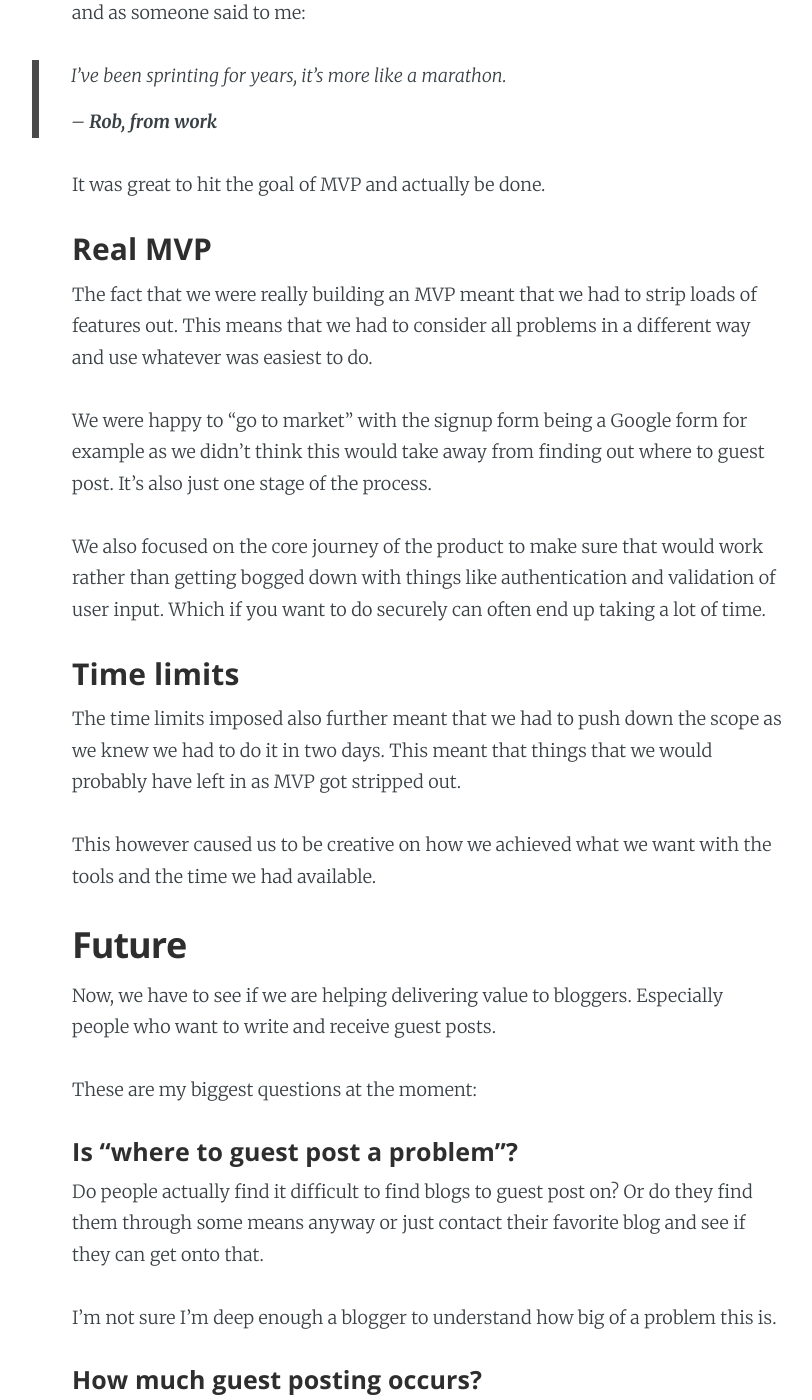
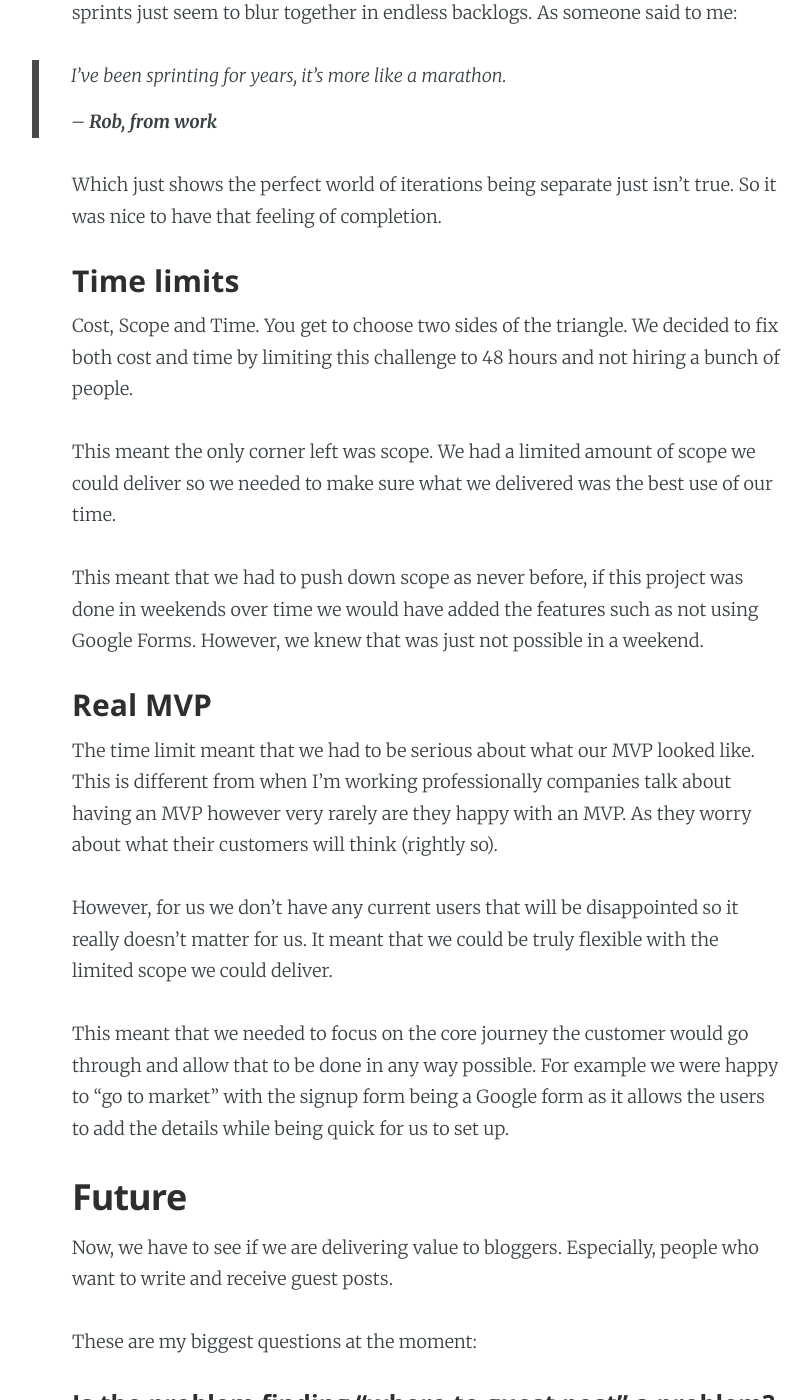
Before and after one commit to NiallBunting/niallbunting.github.io, a Jekyll site: the page built from _posts/2020-08-02-guest-post-directory-small-startups.markdown, in a window 1280 px wide and 1400 px high, scrolled down 2953 px. Shown: the whole window, without its empty margins (213-1025 px from the left). Built offline with Jekyll 4.4.1, drawn with Linux system fonts in a browser that asks for light colours; some of the changed text lies outside the part shown.

Commit message:
Update 2020-08-02 with better details

```diff
--- a/_posts/2020-08-02-guest-post-directory-small-startups.markdown
+++ b/_posts/2020-08-02-guest-post-directory-small-startups.markdown
@@ -7,9 +7,9 @@ categories: small start ups guest post directory
 
 This is the story of a start-up delivered at a blistering pace, one weekend in fact.
 
-[Guest Post Directory][gpd] is a website that is designed to answer the question "Where can I guest post?". For those who are non-bloggers, guest posting is writing content for someone else's website and in return receiving a link to yours. This is done in the blogging world as a method to increase your websites ranking and SEO as guest posting grows your back links.
+[Guest Post Directory][gpd] is a website that is designed to answer the question "Where can I guest post?". For those who are non-bloggers, guest posting is writing content for someone else's website and in return receiving a link to yours. This is done in the blogging world as a method to increase your websites ranking and SEO as guest posting grows your back links and at the same time growing your audience.
 
-The journey below, describes the process we went through, to build and go live with the website in a weekend.
+The journey below, describes the process we went through, to build and go live with a website in a weekend.
 
 ## The journey
 
@@ -17,26 +17,25 @@ The journey below, describes the process we went through, to build and go live w
 
 The idea was suggested to me by my friend [Jake][jake]. I'm not heavily involved in the world of blogging but the problem of finding websites to guest post on seems like an easy one to fix. Hopefully, this project can deliver value to these people.
 
-I have wanted to develop something in hackathon style project for a while, where you have 48 hours to bring together an MVP. Therefore, I suggested this as the format for the project. It also gives us the highest chance that we actually bring a product to market.
+I have wanted to develop something 'hackathon style' for a while, where you have 48 hours to bring together an MVP. Therefore, I suggested this as the delivery plan for the project. As I thought it also gives us the highest chance that we actually finish something and bring a product to market.
 
-He agreed and chose a weekend.
+He agreed and we chose a weekend.
 
 ### The weekend
 
 Saturday morning, I opened up my laptop and logged in. Jake was already online, plugging away, building out what would eventually become the listing page.
 
-It was at this point that we had our first catch up and planned what features we needed, and workarounds for the other requirements. We had to make some tough decisions with some of the big ones being removing accounts, accepting applications over Google forms and entering database info manually.
+It was at this point that we had our first catch up and planned what features we needed, and workarounds for the non-MVP requirements. We made some tough decisions with the biggest ones being not supporting accounts, accepting applications over Google forms and entering database info manually.
 
-Once we had created this outline of a plan, we started work. Jake focused on the frontend and I focused on the backend and infrastructure. As this played to both our natural strengths as he has much better design skills whilst he has less familiarity with backend technologies.
+Once we had created this outline of a plan, we began. Jake focused on the frontend and I focused on the backend and infrastructure. This plan played to both our natural strengths as he has much better design skills and I am more adept in the dark world of the backend.
 
 Our technology stack was:
-* The frontend: Bootstrap and custom Javascript.
-* The backend: Node with Express and Elasticsearch as the search engine.
+* **The frontend**: Bootstrap and custom Javascript.
+* **The backend**: Node (with Express) and Elasticsearch as the search engine.
 
-The highlight on the backend technology side, was using Elasticsearch, I haven’t explored before (outside of use in the ELK stack). It was interesting to have shallow dive to find out its capabilities and query language. It was fun working out how to structure a query to get back the result types that we wanted, even though it ended up being a relatively simple search.
+The highlight on the backend technology side, for me, was using Elasticsearch. I haven’t looked into it's features before (only used it as part of the ELK stack) and it was interesting to have dive in, finding out its capabilities and query language. It was fun working out how to structure a query to get back the results we wanted, even though what we needed was a relatively simple search.
 
-
-At the end of a very quick two days we ended up with the following:
+At the end of a very quick weekend we ended up with the following:
 
 [![](/assets/images/posts/guestpost.png)][gpd]
 
@@ -44,65 +43,69 @@ At the end of a very quick two days we ended up with the following:
 
 We have continued to do minor bug fixes and improvements to the application in the week since. Our main focus has been on making the platform more reliable and gathering users.
 
-We have a backlog of ideas and tasks that need doing to improve the website, that we want to get to over the future.
+We have a backlog of ideas and tasks that we want to do to improve the website. These tasks can now be tackled incrementally over time.
 
 ## My takeaways
 
-After finishing our products MVP that weekend, I was definitely feeling on a high. That we actually got a signup the next day just added to it. I felt like we were actually done, with what we set out to do, that’s sometimes a rare feeling in software engineering. Often sprints just seem to blur together in endless backlogs and as someone said to me:
+After finishing the directory's MVP that weekend, I was definitely on a high. That we actually got a signup the next day just compounded it. I felt we had actually done our goal, that’s sometimes a rare feeling in software engineering. Often sprints just seem to blur together in endless backlogs. As someone said to me:
 
 > I’ve been sprinting for years, it’s more like a marathon.
 >
 > -- <cite>Rob, from work</cite>
 
-It was great to hit the goal of MVP and actually be done.
+Which just shows the perfect world of iterations being separate just isn't true. So it was nice to have that feeling of completion.
+
+### Time limits
+
+Cost, Scope and Time. You get to choose two sides of the triangle. We decided to fix both cost and time by limiting this challenge to 48 hours and not hiring a bunch of people.
+
+This meant the only corner left was scope. We had a limited amount of scope we could deliver so we needed to make sure what we delivered was the best use of our time.
+
+This meant that we had to push down scope as never before, if this project was done in weekends over time we would have added the features such as not using Google Forms. However, we knew that was just not possible in a weekend.
 
 ### Real MVP
 
-The fact that we were really building an MVP meant that we had to strip loads of features out. This means that we had to consider all problems in a different way and use whatever was easiest to do.
+The time limit meant that we had to be serious about what our MVP looked like. This is different from when I'm working professionally companies talk about having an MVP however very rarely are they happy with an MVP. As they worry about what their customers will think (rightly so).
 
-We were happy to “go to market” with the signup form being a Google form for example as we didn’t think this would take away from finding out where to guest post. It’s also just one stage of the process.
+However, for us we don't have any current users that will be disappointed so it really doesn't matter for us. It meant that we could be truly flexible with the limited scope we could deliver.
 
-We also focused on the core journey of the product to make sure that would work rather than getting bogged down with things like authentication and validation of user input. Which if you want to do securely can often end up taking a lot of time.
-
-### Time limits
-
-The time limits imposed also further meant that we had to push down the scope as we knew we had to do it in two days. This meant that things that we would probably have left in as MVP got stripped out.
-
-This however caused us to be creative on how we achieved what we want with the tools and the time we had available.
+This meant that we needed to focus on the core journey the customer would go through and allow that to be done in any way possible. For example we were happy to “go to market” with the signup form being a Google form as it allows the users to add the details while being quick for us to set up.
 
 ## Future
 
-Now, we have to see if we are helping delivering value to bloggers. Especially people who want to write and receive guest posts.
+Now, we have to see if we are delivering value to bloggers. Especially, people who want to write and receive guest posts.
 
 These are my biggest questions at the moment:
 
-#### Is “where to guest post a problem”?
+#### Is the problem finding “where to guest post" a problem?
 
-Do people actually find it difficult to find blogs to guest post on? Or do they find them through some means anyway or just contact their favorite blog and see if they can get onto that.
+Do people actually find it difficult to find blogs to guest post on? Or do they find them anyway by some other method at the moment.
 
 I’m not sure I’m deep enough a blogger to understand how big of a problem this is.
 
 #### How much guest posting occurs?
 
-This is something I’m curious about. I wonder how many people are doing guest posts. I’ve done one for a friend as he writes book reviews and I posted a review.
+This is something I’m curious about. I wonder how many people are doing guest posts. I’ve done one for a friend as he writes book reviews and I posted a review. However, outside of that I haven't really done it.
 
-I wonder how prevalent it is on the wider internet because it’s talked about quite a lot.
+It seems that it's suggested heavily as something that should be done just wonder how prevalent it is.
 
-#### Demand vs supply
+#### Is there higher levels of demand than supply?
 
-I wonder who will end up seeking out wanting the directory more. People who are wanting to guest post to improve their own sites ranking or the blog owners who are looking for content.
+I wonder who will end up seeking out the directory more. People who are wanting to guest post to improve their own sites ranking or the blog owners who are looking for content.
 
-Obviously for our site to work we need a good mixture of both. As without one we won’t be able to get the other. Even though once a blog is posted there is very little upkeep to keep it on the site.
+Obviously for our site to work we need a good mixture of both. As without one we won’t be able to get the other. Even though, once a blog is posted there is very little upkeep to keep it on the site so we may end up with many more blog owners.
 
-#### The curve and demand
+#### Will the people with low DA get offers from writers?
 
 I feel like this situation may lead to people with the highest Domain Authority getting many requests and the people with the lower Domain Authority getting barely any. This is because the value of the backlinks increases the more that website is worth. So if you have a low Domain Authority it’s not worth as much to guest post to that website as it would be on a more popular website.
+
+Therefore I think the distribution may end up being rather unequal.
 
 ## Conclusions
 
 I really enjoyed working on a project that had such a quick turnaround and that we could do in a weekend. There are more features that we would like to add to turn it into a rounded product that we don’t have to manually intervene in.
 
-I would recommend giving this type of project a go and I would do another one in the future without a second thought. As it reminds me of my early days building software where I wasn’t managed by Jira and release cycles it was just about getting a good enough working product out.
+I would recommend giving this type of delivery plan a go and I would do another one in the future without a second thought. As it reminds me of my early days building software where my time wasn't managed by tickets and release cycles it was just about working on the most important stuff.
 
 [gpd]: http://guestpost.directory
 [jake]: https://jakedoran.co.uk
```
